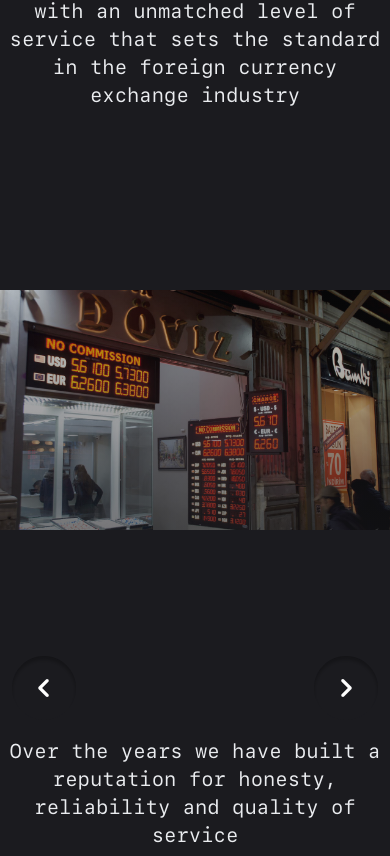
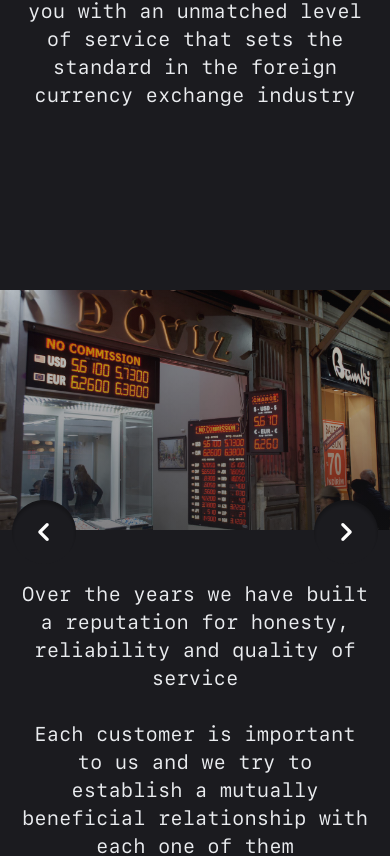
Before and after one commit to KirilushkinAleksandr/istanbul-crypto, a React (Create React App) app: page / in a window 390 px wide. Shown: the part 4537-5393 px from the top of the page. Built offline with nearby package versions, Linux system fonts and the light colour scheme.

Commit message:
Update carousel

```diff
--- a/src/styles/carousel.css
+++ b/src/styles/carousel.css
@@ -25,12 +25,12 @@
   width:100%;
   height:100%;
   display:inline-block;
-  background: -moz-linear-gradient(top, rgba(27, 27, 31, 0) 0%, #1B1B1F 65%); /* FF3.6+ */
-  background: -webkit-gradient(linear, left top, left bottom, color-stop(0%,#1B1B1F), color-stop(65%,rgba(27, 27, 31, 0))); /* Chrome,Safari4+ */
-  background: -webkit-linear-gradient(top, rgba(27, 27, 31, 0) 0%,#1B1B1F 65%); /* Chrome10+,Safari5.1+ */
-  background: -o-linear-gradient(top, rgba(27, 27, 31, 0) 0%,#1B1B1F 65%); /* Opera 11.10+ */
-  background: -ms-linear-gradient(top, rgba(27, 27, 31, 0) 0%,#1B1B1F 65%); /* IE10+ */
-  background: linear-gradient(to bottom, rgba(27, 27, 31, 0) 0%,#1B1B1F 65%); /* W3C */
+  background: -moz-linear-gradient(top, rgba(27, 27, 31, 0) 0%, #1B1B1F 80%); /* FF3.6+ */
+  background: -webkit-gradient(linear, left top, left bottom, color-stop(0%,#1B1B1F), color-stop(80%,rgba(27, 27, 31, 0))); /* Chrome,Safari4+ */
+  background: -webkit-linear-gradient(top, rgba(27, 27, 31, 0) 0%,#1B1B1F 80%); /* Chrome10+,Safari5.1+ */
+  background: -o-linear-gradient(top, rgba(27, 27, 31, 0) 0%,#1B1B1F 80%); /* Opera 11.10+ */
+  background: -ms-linear-gradient(top, rgba(27, 27, 31, 0) 0%,#1B1B1F 80%); /* IE10+ */
+  background: linear-gradient(to bottom, rgba(27, 27, 31, 0) 0%,#1B1B1F 80%); /* W3C */
   filter: progid:DXImageTransform.Microsoft.gradient( startColorstr='#a6000000', endColorstr='#00000000',GradientType=0 ); /* IE6-9 */
 }
 
@@ -54,8 +54,32 @@
   margin: 5px;
 }
 
-@media screen and (max-width: 425px) {
+@media screen and (max-width: 965px) {
   .carousel {
-    height: 1015px;
+    height: 900px;
+  }
+
+  .carousel__text {
+    top: 40%;
   }
 }
+
+@media screen and (max-width: 523px) {
+  .carousel {
+    height: 900px;
+  }
+
+  .carousel__text {
+    top: 39%;
+  }
+}
+
+@media screen and (max-width: 362px) {
+  .carousel {
+    height: 1130px;
+  }
+
+  .carousel__text {
+    top: 27%;
+  }
+}
--- a/src/styles/content.css
+++ b/src/styles/content.css
@@ -404,6 +404,7 @@
 
   .text__center {
     max-width: 604px;
+    padding: 0 20px;
   }
 
   .content-transform {
```
